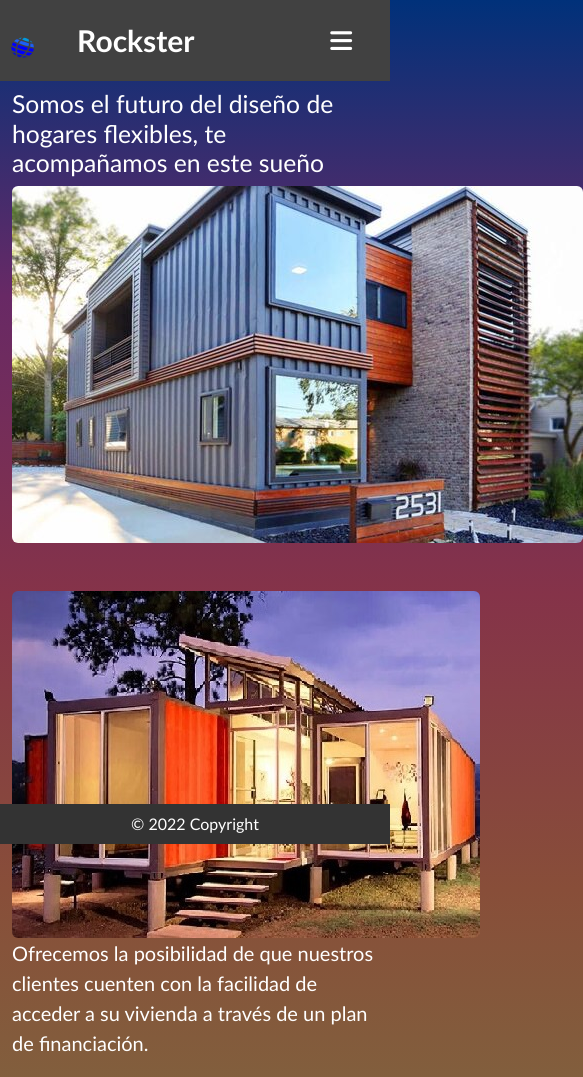
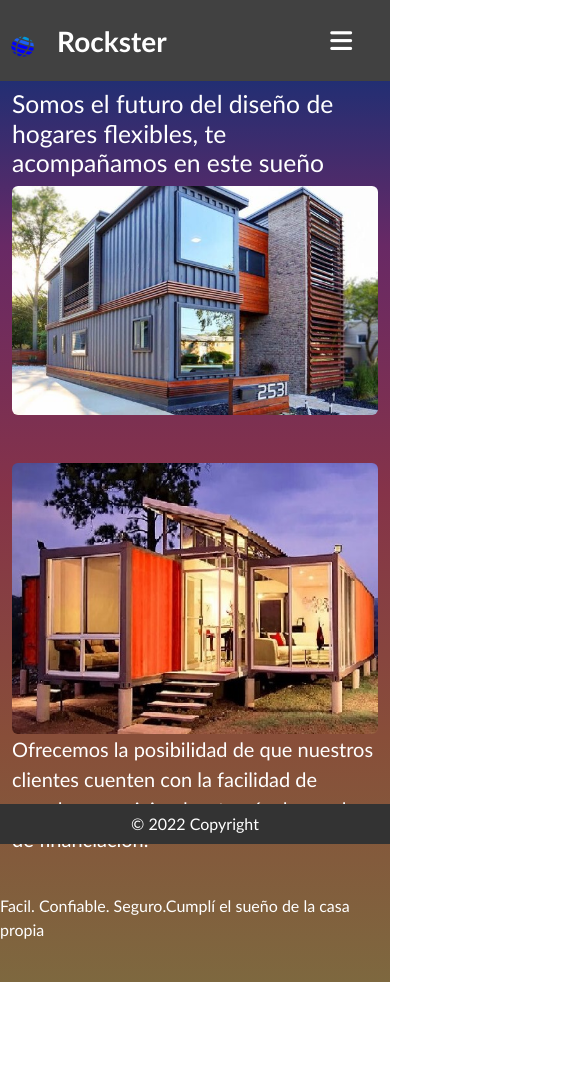
Before and after one commit to CaroManzelli/PF_FernandezCarolina, a website: page index.html in a window 390 px wide. Shown: the top 1077 px of the page, 583 px wide, since content can reach past the window. After the commit the page ends 982 px from the top, so only its background shows below. Drawn offline with nearby package versions, Linux system fonts and the light colour scheme.

Commit message:
cambios responsive

```diff
--- a/index.html
+++ b/index.html
@@ -62,14 +62,14 @@
                 <h2>Somos el futuro del diseño de hogares flexibles, te
                     acompañamos en este sueño</h2>
             </div>
-            <div class="col justify-content-end img-fluid">
-                <img src="./assets/img/houses/main-house-3.jpg" class="rounded"
+            <div class="col justify-content-end">
+                <img src="./assets/img/houses/main-house-3.jpg" class="rounded img-fluid"
                     alt="casa container">
             </div>
         </section>
         <section class="row  row-cols-1 row-cols-md-2 mb-4">
-            <div class="col justify-content-start img-fluid">
-                <img src="./assets/img/houses/main-house-2.jpg" class="rounded" alt="casa container moderna">
+            <div class="col justify-content-start">
+                <img src="./assets/img/houses/main-house-2.jpg" class="rounded img-fluid" alt="casa container moderna">
             </div>
             <div class="col justify-content-end">
                 <p class="fs-5">Ofrecemos la posibilidad de que nuestros clientes cuenten con la facilidad de acceder a
--- a/scss/_headerFotter.scss
+++ b/scss/_headerFotter.scss
@@ -135,8 +135,9 @@ ul.show {
 /* Tablet */
 @media screen and (max-width: 1023px) {
     .logo__text {
-        font-size: 30px;
-        padding-left: 35px;
+        font-size: 28px;
+        padding-left: 15px;
+        padding-right: 15px;
     }
     .menu_items li a {
         font-size: 16px;
```
Also changed, not shown: pages/about.html (+6 -3 lines), pages/designs.html (+1 -1 lines), assets/img/houses/desing-c.jpg, assets/img/houses/desing-d.jpg, assets/img/houses/desing-e.jpg, assets/img/houses/desing-f.jpg, css/styles.css.
